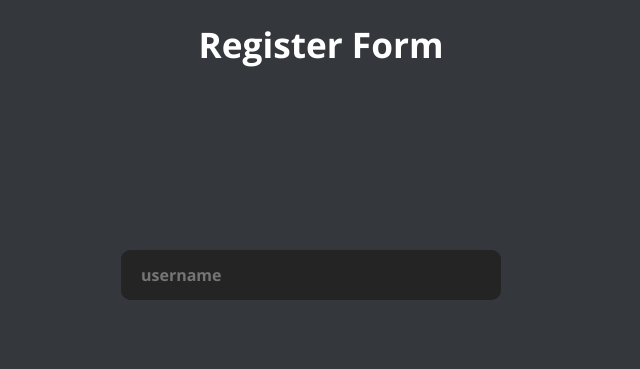
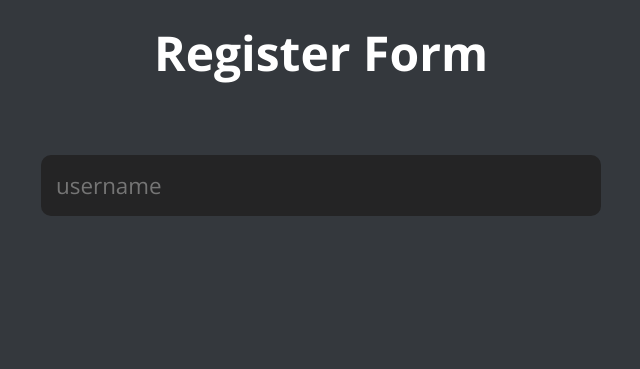
Before and after one commit to k-bar-n/2098_predprov_comanda_15_case_5, a Flask app: page /register in a window 1280 px wide. Shown: the top 369 px of the page, without its empty margins (319-959 px from the left). Run offline with Flask 3, Linux system fonts and the light colour scheme; some libraries are stand-ins or nearby versions.

Commit message:
Update_0.9

```diff
--- a/data/users.json
+++ b/data/users.json
@@ -2,7 +2,7 @@
     {
         "id": 1,
         "username": "admin",
-        "password": "pa",
+        "password": "pass",
         "role": "admin"
     }
 ]
--- a/main.py
+++ b/main.py
@@ -62,8 +62,6 @@ def register():
             data = request.get_json()
             username = data['user']
             password = data['pass']
-            if len(password) < 6:
-                return "Пароль слишком короткий (минимум 6 символов)", 400
             users = load_json('users.json')
             new_user = {
                 'id': get_next_id(users),
@@ -73,7 +71,7 @@ def register():
             }
             users.append(new_user)
             save_json('users.json', users)
-            return render_template('register__sign_up.html', registration_success=True)
+            return '', 200
         except Exception as e:
             print(e)
             return "Registration failed", 500
--- a/static/css/style.css
+++ b/static/css/style.css
@@ -3,6 +3,7 @@
 
 * {
     font-family: 'Open Sans', 'sans-serif', 'FontAwesome';
+    box-sizing: border-box;
 }
 
 body {
@@ -10,16 +11,14 @@ body {
     color: #fff;
     margin: 0;
     padding: 0;
-    font-size: 16px;
-    /* Global font size */
+    font-size: 20px;
 }
 
 h1 {
     color: rgb(255, 255, 255);
-    margin: 20px auto 0;
     text-align: center;
-    font-size: 2.2rem;
-    /* Larger h1 */
+    font-size: 3rem;
+    margin: 20px 0;
 }
 
 a {
@@ -33,66 +32,32 @@ a:hover {
 
 /* Общее для форм */
 .form-wrapper {
-    position: absolute;
-    width: 400px;
-    left: 50%;
-    margin-left: -200px;
-    top: 50%;
-    margin-top: -150px;
+    width: 600px;
+    margin: 50px auto;
+    padding: 20px;
+    display: flex;
+    flex-direction: column;
+    align-items: center;
 }
 
 .auth-form {
-    height: 120px;
-    /* Increased form height */
     width: 100%;
-    border-radius: 10px;
-    position: relative;
-}
-
-.auth-form::before {
-    display: block;
-    position: relative;
-    height: 2px;
-    background: rgb(52, 56, 61);
-    content: '';
-    top: 58px;
-    margin-left: 20px;
-    z-index: 1;
-}
-
-.auth-form input:first-of-type {
-    border-top-right-radius: 10px;
-    border-top-left-radius: 10px;
-}
-
-.auth-form input:last-of-type {
-    border-bottom-right-radius: 10px;
-    border-bottom-left-radius: 10px;
+    display: flex;
+    flex-direction: column;
+    border-radius: 15px;
 }
 
 .auth-form input[type="text"],
 .auth-form input[type="password"],
 .auth-form button[type="submit"] {
     background: rgb(36, 36, 37);
-    box-shadow: inset -100px -100px 0 rgb(36, 36, 37);
-    /*Prevent yellow autofill color*/
     color: rgb(52, 56, 61);
-}
-
-.auth-form input[type="text"],
-.auth-form input[type="password"] {
-    position: relative;
-    display: block;
-    width: calc(100% - 40px);
-    height: 50px;
     border: 0;
-    outline: 0;
-    top: -2px;
-    padding: 0 0 0 20px;
-    font-weight: 700;
-    font-size: 1rem;
-    /* Input font size */
+    padding: 15px;
     margin-bottom: 15px;
+    border-radius: 10px;
+    font-size: 1.4rem;
+    outline: none;
 }
 
 .auth-form input[type="text"]:focus,
--- a/static/js/register__sign_up.js
+++ b/static/js/register__sign_up.js
@@ -4,7 +4,7 @@ document.addEventListener('DOMContentLoaded', function () {
     const userInp = document.getElementById('user');
     const passInput = document.getElementById('pass');
     const repPassInput = document.getElementById('rep_pass');
-    const passStatus = document.getElementById('pass_status');
+    const errorMessage = document.getElementById('error-message');
     const successMessage = document.querySelector('.success-message');
     const continueButton = document.createElement('button');
 
@@ -18,16 +18,18 @@ document.addEventListener('DOMContentLoaded', function () {
     passInput.disabled = true;
     passInput.style.opacity = 0.5;
     continueButton.style.display = 'none';
+    regButton.disabled = false;
+
 
     userInp.addEventListener('input', function () {
         if (userInp.value) {
             continueButton.style.display = 'block';
-            passStatus.style.display = 'none';
+            errorMessage.style.display = 'none';
             regButton.style.display = "none"
             regButton.classList.remove('slide-in-left')
         } else {
             continueButton.style.display = 'none';
-            passStatus.style.display = 'none';
+            errorMessage.style.display = 'none';
             regButton.style.display = "none"
             regButton.classList.remove('slide-in-left')
         }
@@ -51,9 +53,10 @@ document.addEventListener('DOMContentLoaded', function () {
                     repPassInput.disabled = true;
                     passInput.style.opacity = 0.5;
                     repPassInput.style.opacity = 0.5;
-                    passStatus.textContent = "Пользователь с таким именем уже существует";
-                    passStatus.style.color = "red";
-                    passStatus.style.display = "block";
+                    showErrorMessage(
+                        "Пользователь с таким именем уже существует",
+                        errorMessage
+                    );
                     regButton.style.display = 'none';
                     regButton.classList.remove('slide-in-left')
                 } else {
@@ -63,7 +66,7 @@ document.addEventListener('DOMContentLoaded', function () {
                         repPassInput.disabled = false;
                         repPassInput.style.opacity = 1;
                     }
-                    passStatus.style.display = "none"
+                    errorMessage.style.display = "none"
                 }
                 return !userExists;
             })
@@ -91,17 +94,22 @@ document.addEventListener('DOMContentLoaded', function () {
     function updatePasswordStatus() {
         if (repPassInput.value && passInput.value) {
             if (passInput.value !== repPassInput.value) {
-                passStatus.textContent = "Пароли не совпадают";
-                passStatus.style.color = 'red';
+                showErrorMessage("Пароли не совпадают", errorMessage);
                 regButton.style.display = "none"
                 regButton.classList.remove('slide-in-left')
             } else {
-                passStatus.textContent = "Пароли совпадают";
-                passStatus.style.color = 'green';
+                if (passInput.value.length < 6) {
+                    showErrorMessage("Пароль слишком короткий (минимум 6 символов)", errorMessage);
+                    regButton.style.display = "none"
+                    regButton.classList.remove('slide-in-left')
+                } else {
+                    errorMessage.textContent = "Пароли совпадают";
+                    errorMessage.style.color = 'green';
+                }
             }
-            passStatus.style.display = "block"
+            errorMessage.style.display = "block";
         } else {
-            passStatus.style.display = "none"
+            errorMessage.style.display = "none";
             regButton.style.display = "none"
             regButton.classList.remove('slide-in-left')
         }
@@ -109,34 +117,41 @@ document.addEventListener('DOMContentLoaded', function () {
 
     passInput.addEventListener('input', function () {
         if (passInput.value && !userExists) {
-            repPassInput.disabled = false
-            repPassInput.style.opacity = 1
+            repPassInput.disabled = false;
+            repPassInput.style.opacity = 1;
         } else {
-            repPassInput.disabled = true
-            repPassInput.style.opacity = 0.5
+            repPassInput.disabled = true;
+            repPassInput.style.opacity = 0.5;
         }
-        updatePasswordStatus()
-    })
+        updatePasswordStatus();
+    });
 
     repPassInput.addEventListener('input', updatePasswordStatus);
 
     registrationForm.addEventListener('input', function () {
-        if (passInput.value && repPassInput.value && document.getElementById('user').value && passInput.value === repPassInput.value && !userExists) {
+        if (passInput.value && repPassInput.value && document.getElementById('user').value && passInput.value === repPassInput.value && !userExists && passInput.value.length >= 6) {
             regButton.style.display = 'block';
             regButton.classList.add('slide-in-left');
         } else {
             regButton.style.display = 'none';
-            regButton.classList.remove('slide-in-left')
+            regButton.classList.remove('slide-in-left');
         }
     });
 
     registrationForm.addEventListener('submit', function (e) {
         e.preventDefault();
+
+        regButton.disabled = true;
+        regButton.style.cursor = 'default';
+
         if (passInput.value !== repPassInput.value) {
-            passStatus.textContent = "Пароли не совпадают";
-            passStatus.style.color = 'red';
-            regButton.style.display = "none"
-            regButton.classList.remove('slide-in-left')
+            showErrorMessage("Пароли не совпадают", errorMessage);
+            regButton.disabled = false;
+            regButton.style.cursor = 'pointer';
+        } else if (passInput.value.length < 6) {
+            showErrorMessage("Пароль слишком короткий (минимум 6 символов)", errorMessage);
+            regButton.disabled = false;
+            regButton.style.cursor = 'pointer';
         } else {
             fetch('/register', {
                     method: 'POST',
@@ -150,30 +165,43 @@ document.addEventListener('DOMContentLoaded', function () {
                 })
                 .then(response => {
                     if (response.ok) {
-                        //  window.location.href = '/signin';
+                        successMessage.style.display = "block"
+                        successMessage.innerHTML = `
+                                <div class="success-message">
+                                  <h2>Регистрация прошла успешно!</h2>
+                                  <p>
+                                    Через <span id="timer">3</span> секунды Вы будете автоматически
+                                    перенаправлены на страницу для прохождения авторизации
+                                    <a href="{{ url_for('signin') }}" class="auth-form button">Авторизация</a>
+                                  </p>
+                                </div>`;
+                        setTimeout(function () {
+                            window.location.href = '/signin';
+                        }, 3000);
+                        regButton.disabled = true;
+
                     } else {
                         response.text().then(text => {
-                            showErrorMessage(text, passStatus);
+                            showErrorMessage(text, errorMessage);
                         });
-                        return
+                        regButton.disabled = false;
+                        regButton.style.cursor = 'pointer';
+                        return;
                     }
                 })
                 .catch(error => {
                     console.error('Ошибка:', error);
-                    alert('Произошла ошибка при отправке данных');
-                    return
+                    showErrorMessage('Произошла ошибка при отправке данных', errorMessage);
+                    regButton.disabled = false;
+                    regButton.style.cursor = 'pointer';
+                    return;
                 });
         }
     });
-    if (successMessage) {
-        setTimeout(function () {
-            window.location.href = '/signin';
-        }, 3000);
-    }
 });
 
 function showErrorMessage(message, element) {
-    element.textContent = message
+    element.textContent = message;
     element.style.color = 'red';
-    element.style.display = "block";
+    element.style.display = 'block';
 }
--- a/templates/register__sign_up.html
+++ b/templates/register__sign_up.html
@@ -2,19 +2,8 @@
 content %}
 <h1>Register Form</h1>
 <div class="form-wrapper">
-  {% if registration_success %}
-  <div class="success-message">
-    <h2>Регистрация прошла успешно!</h2>
-    <p>
-      Через <span id="timer">3</span> секунды Вы будете автоматически
-      перенаправлены на страницу для прохождения авторизации
-      <a href="{{ url_for('signin') }}" class="auth-form button">Авторизация</a>
-    </p>
-  </div>
-  {% else %}
   <form id="signin" class="auth-form" method="post" autocomplete="off">
     <input type="text" id="user" name="user" placeholder="username" required />
-    <div id="pass_status" class="check_pass" style="display: none"></div>
     <div class="pass-input" style="display: none">
       <input
         type="password"
@@ -43,7 +32,8 @@ content %}
       ▶
     </button>
   </form>
-  {% endif %}
+  <div id="error-message"></div>
+  <div class="success-message" style="display: none"></div>
 </div>
 <script
   src="{{ url_for('static', filename='js/register__sign_up.js') }}"
--- a/templates/sign_in.html
+++ b/templates/sign_in.html
@@ -18,6 +18,7 @@ content %}
         >click here</a
       >
     </p>
+    <div id="error-message"></div>
   </form>
 </div>
 <script
```
Also changed, not shown: other parts of static/css/style.css (+27 -42 lines), static/js/authorization__sign_in.js (+32 -10 lines), templates/magazine.html (indentation only).
